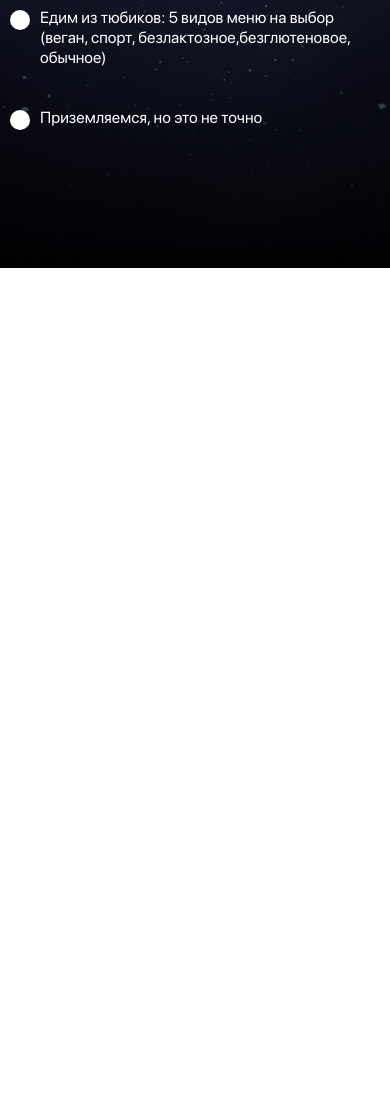
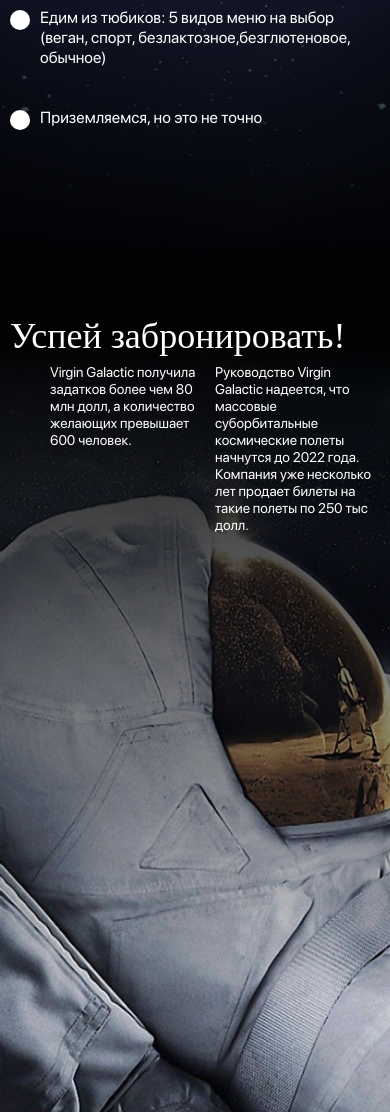
Before and after one commit to GolovanovAlex/Space_landing, a plain HTML site: page index.html in a window 390 px wide. Shown: the part 5466-6578 px from the top of the page. Before the commit the page ends 5734 px from the top, so only its background shows below. Drawn offline with nearby package versions, Linux system fonts and the light colour scheme; files whose address does not match are found by name.

Commit message:
media_stars

```diff
--- a/index.html
+++ b/index.html
@@ -429,7 +429,7 @@
           </div>
         </div>
       </section>
-      <!--  <section class="spaceman">
+       <section class="spaceman">
         <div class="container">
           <div class="spaceman__inner">
             <h2 class="title">Успей забронировать!</h2>
@@ -449,6 +449,7 @@
           </div>
         </div>
       </section>
+      <!--
       <section class="special">
         <div class="special-offer">
           <div class="container">
--- a/scss/style.scss
+++ b/scss/style.scss
@@ -658,6 +658,17 @@ button {
   .login {
     margin-right: 0;
   }
+  .spaceman {
+    background-position: left;
+    &__inner {
+      flex-direction: column;
+    }
+    &__content {
+      padding-top: 0;
+      margin-left: auto;
+      margin-top: -50px;
+    }
+  }
 }
 // ---- ---- 900 ---- ---- //
 @media (max-width: 900px) {
@@ -715,6 +726,18 @@ button {
     &__box svg {
       max-width: 100%;
       height: 90%;
+    }
+  }
+  .spaceman {
+    &__content {
+      margin-top: -40px;
+    }
+    &__text {
+      order: 2;
+    }
+    &__text + &__text {
+      margin-left: 10px;
+      order: 1;
     }
   }
 }
@@ -781,6 +804,18 @@ button {
     }
     &__list {
       display: block;
+    }
+  }
+  .spaceman {
+    &__content {
+      margin-top: -40px;
+    }
+    &__text {
+      order: 2;
+    }
+    &__text + &__text {
+      margin-left: 10px;
+      order: 1;
     }
   }
 }
@@ -857,7 +892,7 @@ button {
     font-size: 16px;
   }
   .header {
-    background-position: -900px;
+    background-position: -600px;
 
     &__title {
       font-size: 30px;
@@ -880,8 +915,8 @@ button {
     }
   }
   .title {
-    font-size: 33px;
-    line-height: 33px;
+    font-size: 30px;
+    line-height: 30px;
   }
 }
 
```
Also changed, not shown: css/style.css.
